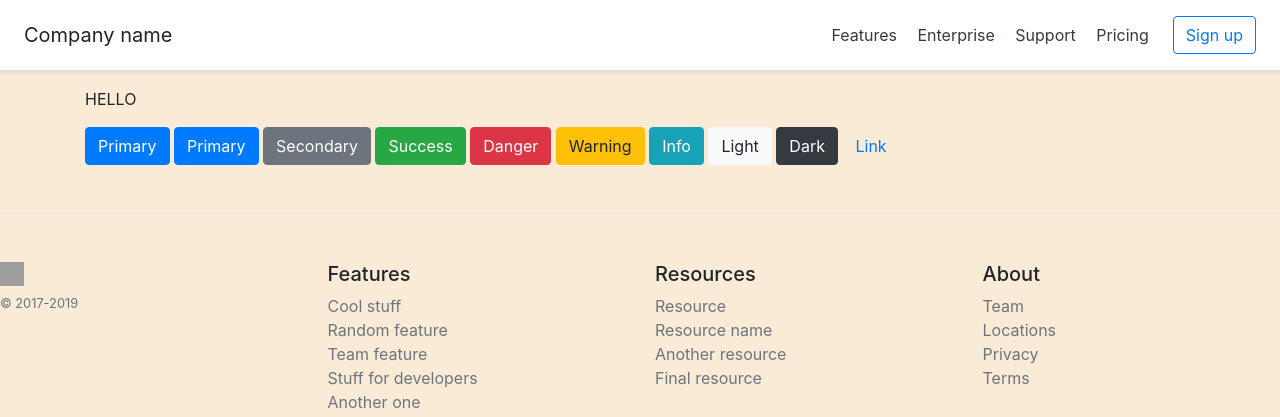
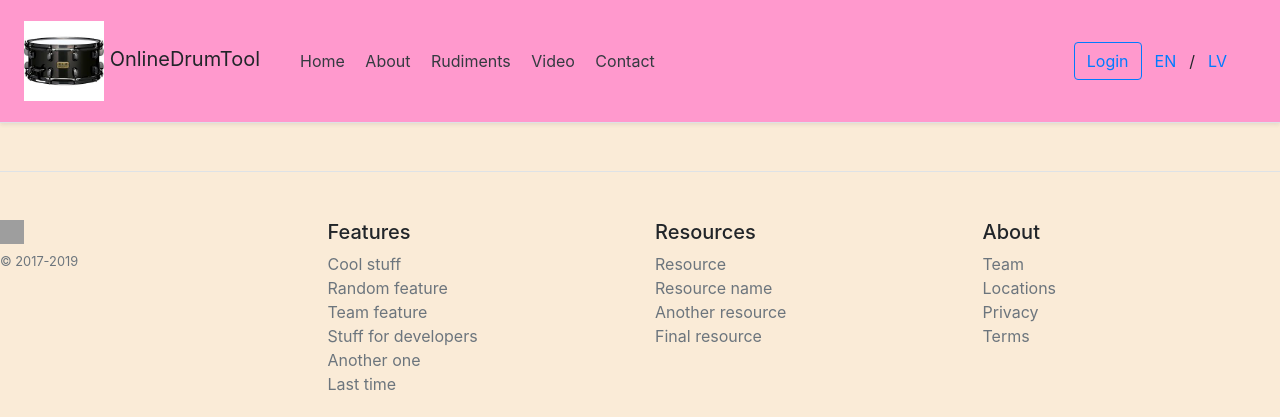
Before and after one commit to eriksdrummer/drum-web, a PHP site: page / in a window 1280 px wide. Shown: the top 417 px of the page. Run offline with PHP 8.4, Linux system fonts and the light colour scheme; grey boxes are pictures that could not be loaded.

Commit message:
header improvements

```diff
--- a/index.html
+++ b/index.html
@@ -13,29 +13,34 @@
   <body>
     <div
       class="d-flex flex-column flex-md-row align-items-center p-3 px-md-4 mb-3 bg-white border-bottom shadow-sm"
+      style="
+      background-color: rgb(255, 153, 205)!important;
+  "
     >
-      <h5 class="my-0 mr-md-auto font-weight-normal">Company name</h5>
-      <nav class="my-2 my-md-0 mr-md-3">
-        <a class="p-2 text-dark" href="#">Features</a>
-        <a class="p-2 text-dark" href="#">Enterprise</a>
-        <a class="p-2 text-dark" href="#">Support</a>
-        <a class="p-2 text-dark" href="#">Pricing</a>
+      <a class="navbar-brand">
+        <img
+          src="img/download.jpeg"
+          width="80"
+          height="80"
+          class="d-inline-block"
+          alt=""
+        />
+        OnlineDrumTool
+      </a>
+      <nav class="navbar">
+        <nav class="my-2 my-md-0 mr-md-3">
+          <a class="p-2 text-dark" href="#">Home</a>
+          <a class="p-2 text-dark" href="#">About</a>
+          <a class="p-2 text-dark" href="#">Rudiments</a>
+          <a class="p-2 text-dark" href="#">Video</a>
+          <a class="p-2 text-dark" href="#">Contact</a>
+        </nav>
+        <div class="form-inline">
+          <a class="btn btn-outline-primary" href="#">Login</a>
+          <a class="btn btn-link" href="#">EN</a>/
+          <a class="btn btn-link" href="#">LV</a>
+        </div>
       </nav>
-      <a class="btn btn-outline-primary" href="#">Sign up</a>
-    </div>
-
-    <div class="container">
-      <p>HELLO</p>
-      <button type="button" class="btn btn-primary">Primary</button>
-      <button type="button" class="btn btn-primary btn-foo">Primary</button>
-      <button type="button" class="btn btn-secondary">Secondary</button>
-      <button type="button" class="btn btn-success">Success</button>
-      <button type="button" class="btn btn-danger">Danger</button>
-      <button type="button" class="btn btn-warning">Warning</button>
-      <button type="button" class="btn btn-info">Info</button>
-      <button type="button" class="btn btn-light">Light</button>
-      <button type="button" class="btn btn-dark">Dark</button>
-      <button type="button" class="btn btn-link">Link</button>
     </div>
 
     <footer class="pt-4 my-md-5 pt-md-5 border-top">
--- a/styles/styles.css
+++ b/styles/styles.css
@@ -2,3 +2,6 @@ html,
 body {
   background-color: antiquewhite;
 }
+.navbar {
+  width: 100%;
+}
```
Also changed, not shown: img/download.jpeg (added).
